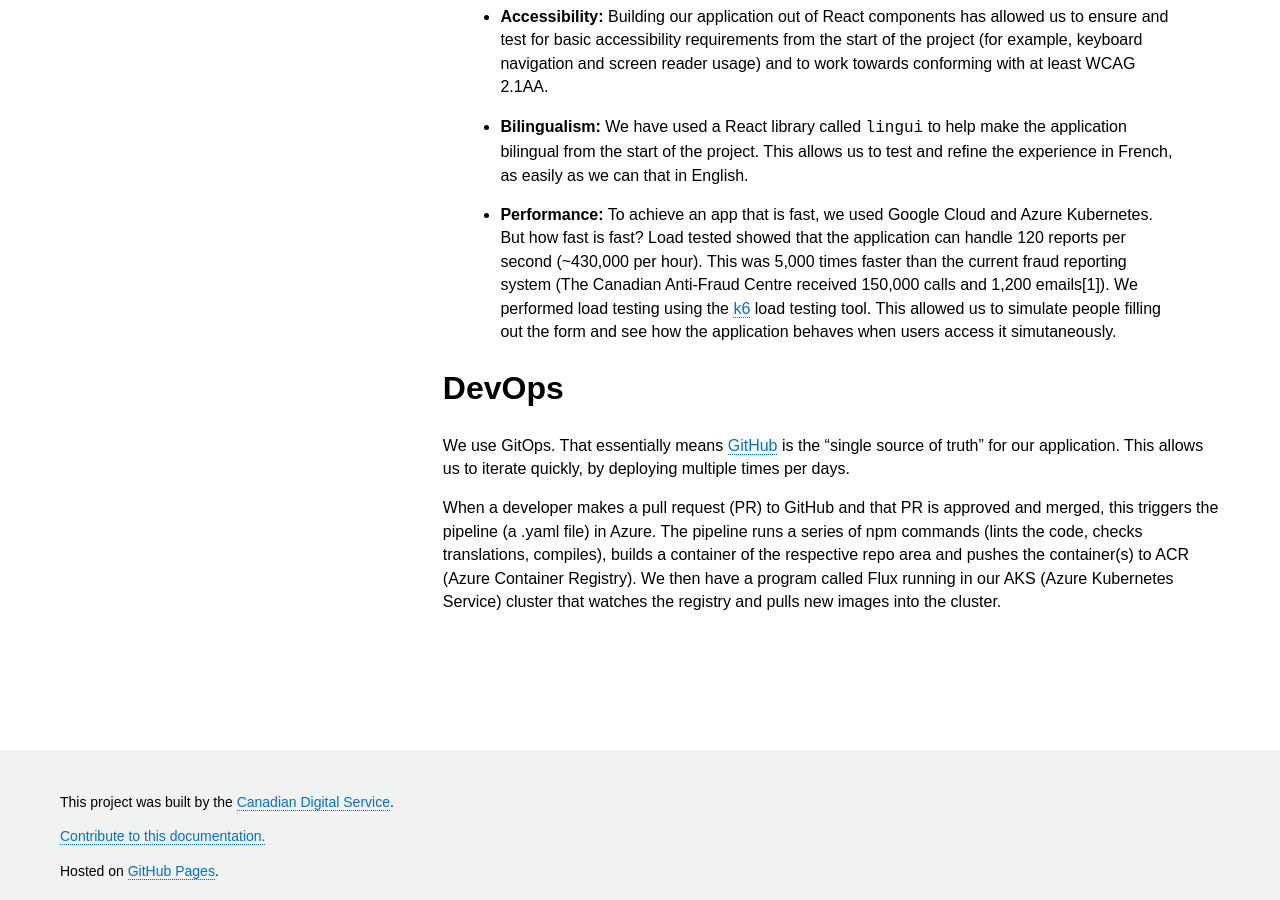
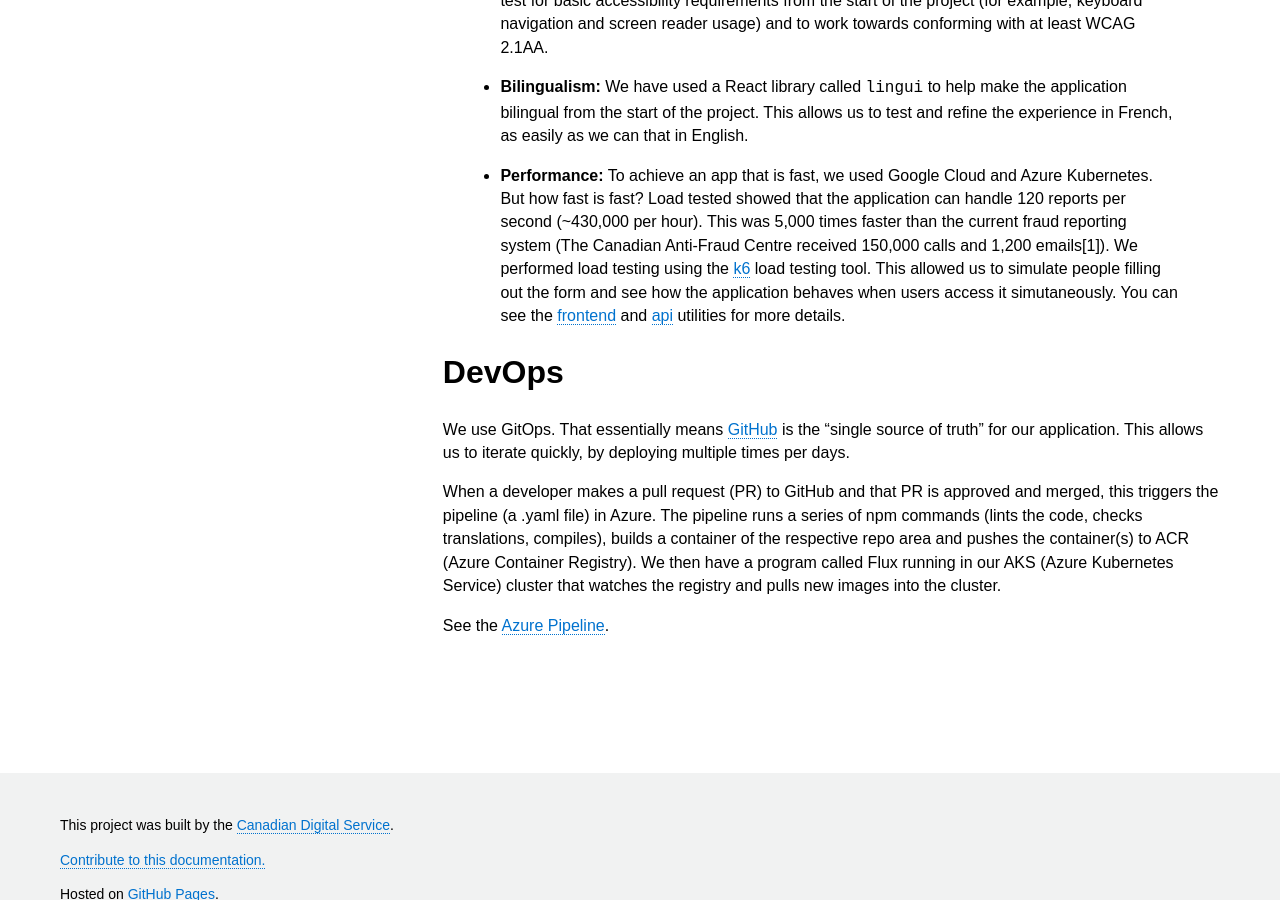
Before and after one commit to cds-snc/rcmp-report-a-cybercrime-alpha-documentation, a Jekyll site: the page built from _pages/en/technical-platform.md, in a window 1280 px wide and 900 px high, scrolled down 1885 px. Built offline with Jekyll 4.4.1, drawn with Linux system fonts in a browser that asks for light colours; some of the changed text lies outside the part shown.

Commit message:
Update technical-platform.md

```diff
--- a/_pages/en/technical-platform.md
+++ b/_pages/en/technical-platform.md
@@ -31,10 +29,12 @@ You can see the [frontend](https://github.com/cds-snc/report-a-cybercrime/blob/m
 > *  **System reliability:** Using React and GraphQL allows us to minimize the amount of network traffic required to use the application. The reliability guarantees from Microsoft, together with Kubernetes' robust architecture, gives us confidence that the system will have high availability.
 > *  **Accessibility:** Building our application out of React components has allowed us to ensure and test for basic accessibility requirements from the start of the project (for example, keyboard navigation and screen reader usage) and to work towards conforming with at least WCAG 2.1AA.
 > *  **Bilingualism:** We have used a React library called `lingui` to help make the application bilingual from the start of the project. This allows us to test and refine the experience in French, as easily as we can that in English.
-> *  **Performance:** To achieve an app that is fast, we used Google Cloud and Azure Kubernetes. But how fast is fast? Load tested showed that the application can handle 120 reports per second (~430,000 per hour). This was 5,000 times faster than the current fraud reporting system (The Canadian Anti-Fraud Centre received 150,000 calls and 1,200 emails[1]). We performed load testing using the [k6](https://docs.k6.io) load testing tool. This allowed us to simulate people filling out the form and see how the application behaves when users access it simutaneously.
+> *  **Performance:** To achieve an app that is fast, we used Google Cloud and Azure Kubernetes. But how fast is fast? Load tested showed that the application can handle 120 reports per second (~430,000 per hour). This was 5,000 times faster than the current fraud reporting system (The Canadian Anti-Fraud Centre received 150,000 calls and 1,200 emails[1]). We performed load testing using the [k6](https://docs.k6.io) load testing tool. This allowed us to simulate people filling out the form and see how the application behaves when users access it simutaneously. You can see the [frontend](https://github.com/cds-snc/report-a-cybercrime/blob/master/frontend/utils/loadTesting.js) and [api](https://github.com/cds-snc/report-a-cybercrime/blob/master/api/utils/loadTesting.js) utilities for more details.
 
 # DevOps
 
 We use GitOps. That essentially means [GitHub](https://github.com/cds-snc/report-a-cybercrime) is the "single source of truth" for our application. This allows us to iterate quickly, by deploying multiple times per days.
 
 When a developer makes a pull request (PR) to GitHub and that PR is approved and merged, this triggers the pipeline (a .yaml file) in Azure. The pipeline runs a series of npm commands (lints the code, checks translations, compiles), builds a container of the respective repo area and pushes the container(s) to ACR (Azure Container Registry). We then have a program called Flux running in our AKS (Azure Kubernetes Service) cluster that watches the registry and pulls new images into the cluster.
+
+See the [Azure Pipeline](../assets/docs/azure-pipeline.pdf).
```
Also changed, not shown: other parts of _pages/en/technical-platform.md (+0 -2 lines).
